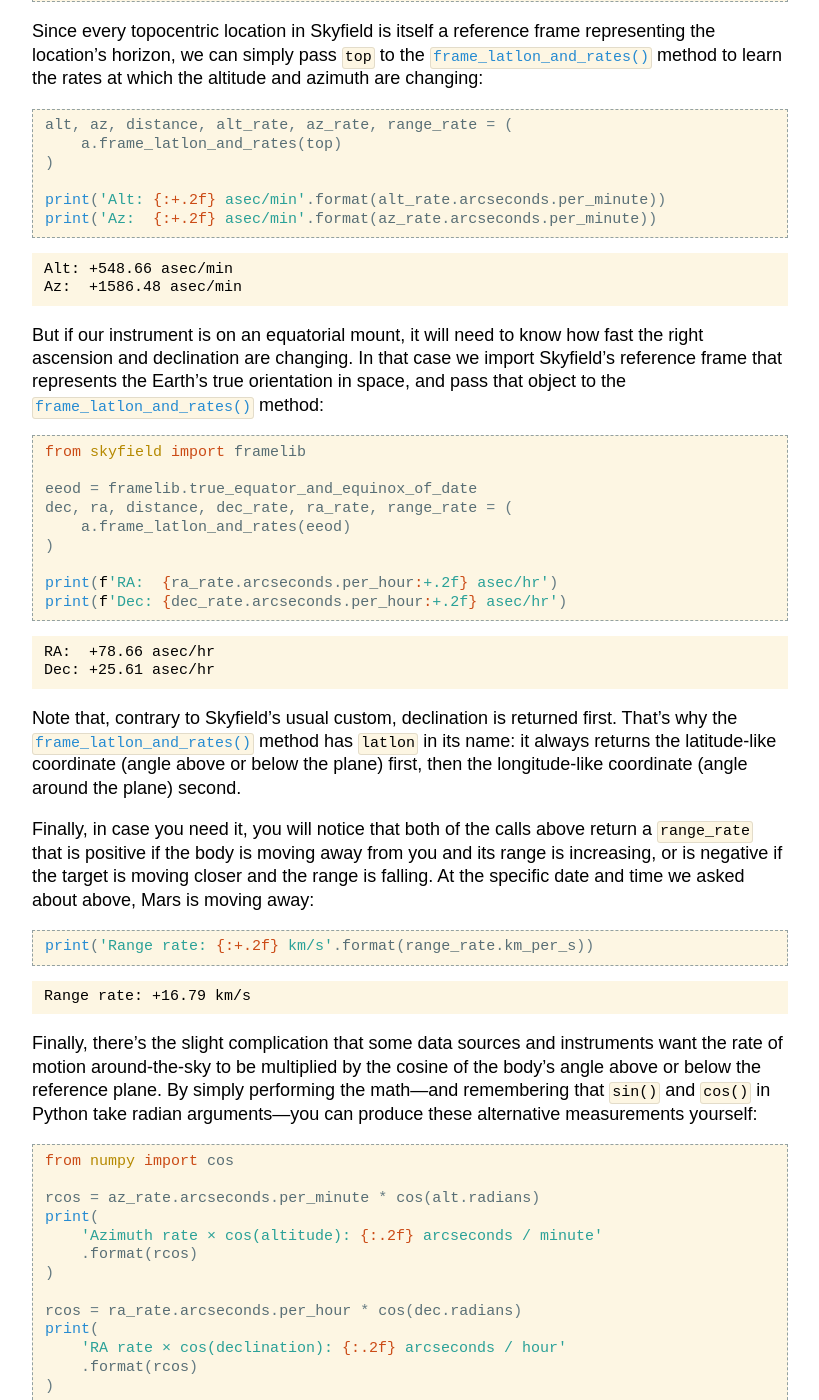
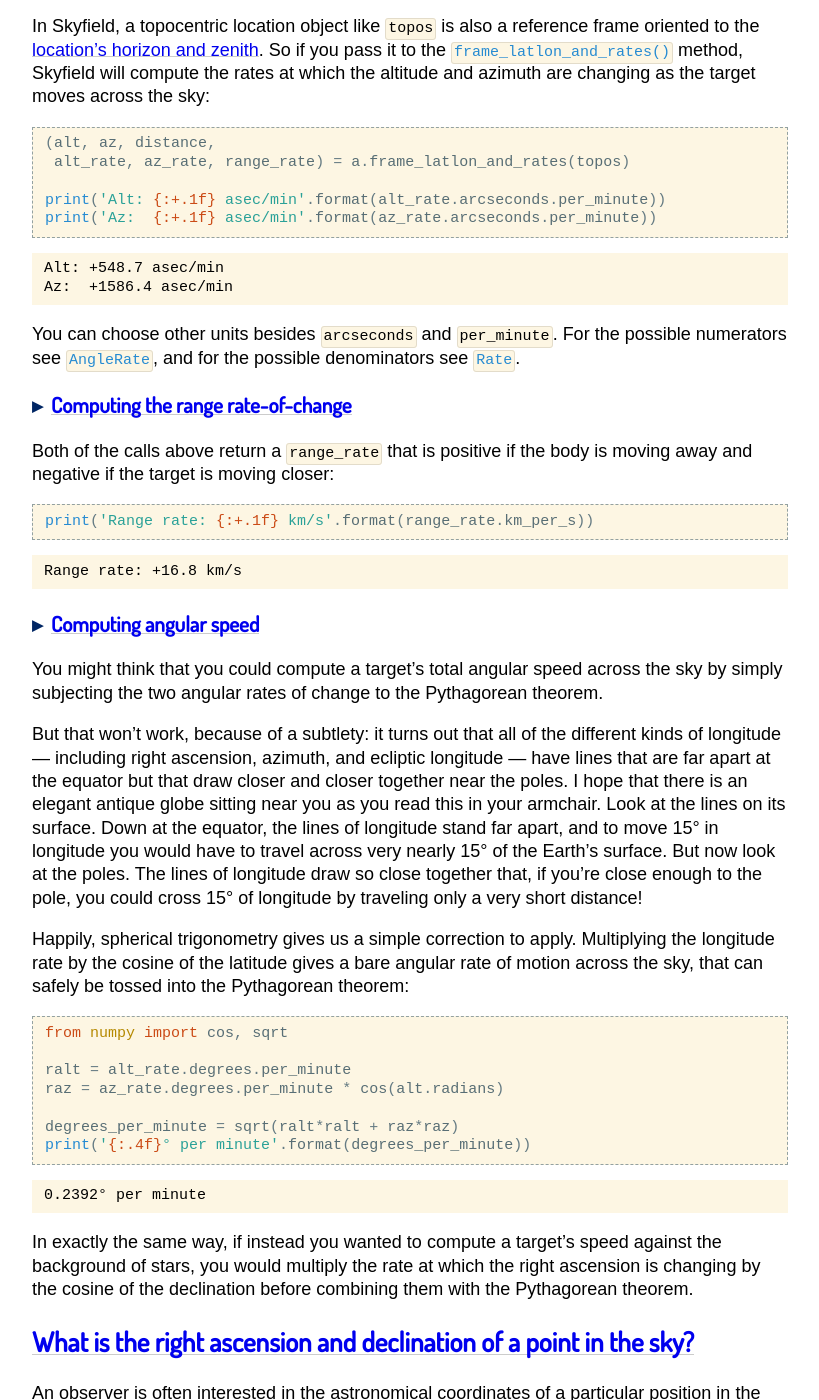
Before and after one commit to skyfielders/python-skyfield, a Sphinx documentation site: the page built from skyfield/documentation/examples.rst, in a window 1280 px wide and 1400 px high, scrolled down 8909 px. Shown: the whole window, without its empty margins (230-1049 px from the left). Built offline with Sphinx 7.4.7, drawn with Linux system fonts in a browser that asks for light colours; some web fonts are replaced; some of the changed text lies outside the part shown.

Commit message:
Rewrite ‘rates’ example to show range-rate too
Inspired by #934.  Also, this text links to numerators and denominators.

```diff
--- a/skyfield/documentation/examples.rst
+++ b/skyfield/documentation/examples.rst
@@ -497,135 +497,159 @@ like the Sun, Moon, or one of the planets.
 At what rate is a target moving across the sky?
 ===============================================
 
-Automatically-driven telescopes and antennas
-often need to know the rate at which an object is moving across the sky.
-Specifically,
-an instrument with a simple altazimuth mount
-will need to know the rates at which altitude and azimuth are changing,
-whereas a fancier equatorial mount
-will need the rates for right ascension and declination.
-
-The solution is the same in both cases:
-to call Skyfield’s
-:meth:`~skyfield.positionlib.ICRF.frame_latlon_and_rates()` position method
-and pass it the frame of reference
-in which you want the rates computed.
-In either case,
-you will want to start by asking Skyfield to compute an apparent position:
+If you are interested in the rate at which a target is moving across the sky,
+you can call Skyfield’s
+:meth:`~skyfield.positionlib.ICRF.frame_latlon_and_rates()` method
+and pass it the frame of reference in which you want the angles measured.
+First, compute the target’s position relative to your geographic location:
 
 .. testcode::
 
-    from skyfield.api import load, wgs84, N, E
+    from skyfield.api import load, wgs84, N,S,E,W
 
     ts = load.timescale()
     t = ts.utc(2021, 2, 3, 0, 0)
     planets = load('de421.bsp')
     earth, mars = planets['earth'], planets['mars']
-    top = wgs84.latlon(35.1844866 * N, 248.347300 * E, elevation_m=2106.9128)
+    topos = wgs84.latlon(35.1844 * N, 111.6535 * W, elevation_m=2099.5)
 
-    a = (earth + top).at(t).observe(mars).apparent()
+    a = (earth + topos).at(t).observe(mars).apparent()
 
-Since every topocentric location in Skyfield
-is itself a reference frame representing the location’s horizon,
-we can simply pass ``top`` to the
-:meth:`~skyfield.positionlib.ICRF.frame_latlon_and_rates()` method
-to learn the rates at which the altitude and azimuth are changing:
+In Skyfield, a topocentric location object like ``topos``
+is also a reference frame oriented to the
+:ref:`location’s horizon and zenith <horizontal-coordinates>`.
+So if you pass it to the
+:meth:`~skyfield.positionlib.ICRF.frame_latlon_and_rates()` method,
+Skyfield will compute the rates at which the altitude and azimuth are changing
+as the target moves across the sky:
 
 .. testcode::
 
-    alt, az, distance, alt_rate, az_rate, range_rate = (
-        a.frame_latlon_and_rates(top)
-    )
+    (alt, az, distance,
+     alt_rate, az_rate, range_rate) = a.frame_latlon_and_rates(topos)
 
-    print('Alt: {:+.2f} asec/min'.format(alt_rate.arcseconds.per_minute))
-    print('Az:  {:+.2f} asec/min'.format(az_rate.arcseconds.per_minute))
+    print('Alt: {:+.1f} asec/min'.format(alt_rate.arcseconds.per_minute))
+    print('Az:  {:+.1f} asec/min'.format(az_rate.arcseconds.per_minute))
 
 .. testoutput::
 
-    Alt: +548.66 asec/min
-    Az:  +1586.48 asec/min
+    Alt: +548.7 asec/min
+    Az:  +1586.4 asec/min
 
-But if our instrument is on an equatorial mount,
-it will need to know how fast
-the right ascension and declination are changing.
-In that case we import Skyfield’s reference frame
-that represents the Earth’s true orientation in space,
-and pass that object to the
-:meth:`~skyfield.positionlib.ICRF.frame_latlon_and_rates()` method:
+.. Why is this a comment? Because it is false. Using equinox-of-date
+   combines two motions, that of the body across the heavens, and that
+   of the Earth’s pole. Should I re-do this using Hour Angle?
+
+   Or maybe I should do this using a frame that is ICRS / J2000.
+   Except that, does Skyfield have such a frame?
+
+   Anyway:
+
+   Or, if you instead want to know how fast the target is moving
+   against the background of stars,
+   you can pass Skyfield’s built-in
+   :data:`~skyfield.framelib.true_equator_and_equinox_of_date` reference frame
+   to compute rates of moment in right ascension and declination:
+
+   .. testcode::
+
+       from skyfield import framelib
+
+       teqeq = framelib.true_equator_and_equinox_of_date
+       (dec, ra, distance,
+        dec_rate, ra_rate, range_rate) = a.frame_latlon_and_rates(teqeq)
+
+       print(f'RA:  {ra_rate.arcseconds.per_hour:+.1f} asec/hr')
+       print(f'Dec: {dec_rate.arcseconds.per_hour:+.1f} asec/hr')
+
+   .. testoutput::
+
+       RA:  +78.7 asec/hr
+       Dec: +25.6 asec/hr
+
+   Note that, contrary to Skyfield’s usual custom,
+   this technique returns declination as the first return value
+   instead of returning right ascension first.
+   That’s because the
+   :meth:`~skyfield.positionlib.ICRF.frame_latlon_and_rates()` method
+   always returns the latitude-like coordinate first,
+   which measures the target’s angle ±90° above or below the plane,
+   and then the longitude-like coordinate second,
+   which measures the target’s position 0°–360° around.
+   The ``latlon`` in its name can help you remember this.
+
+You can choose other units besides ``arcseconds`` and ``per_minute``.
+For the possible numerators see
+:class:`~skyfield.units.AngleRate`,
+and for the possible denominators see
+:class:`~skyfield.units.Rate`.
+
+Computing the range rate-of-change
+----------------------------------
+
+Both of the calls above return a ``range_rate``
+that is positive if the body is moving away
+and negative if the target is moving closer:
 
 .. testcode::
 
-    from skyfield import framelib
-
-    eeod = framelib.true_equator_and_equinox_of_date
-    dec, ra, distance, dec_rate, ra_rate, range_rate = (
-        a.frame_latlon_and_rates(eeod)
-    )
-
-    print(f'RA:  {ra_rate.arcseconds.per_hour:+.2f} asec/hr')
-    print(f'Dec: {dec_rate.arcseconds.per_hour:+.2f} asec/hr')
+    print('Range rate: {:+.1f} km/s'.format(range_rate.km_per_s))
 
 .. testoutput::
 
-    RA:  +78.66 asec/hr
-    Dec: +25.61 asec/hr
+    Range rate: +16.8 km/s
 
-Note that, contrary to Skyfield’s usual custom,
-declination is returned first.
-That’s why the
-:meth:`~skyfield.positionlib.ICRF.frame_latlon_and_rates()` method
-has ``latlon`` in its name:
-it always returns the latitude-like coordinate
-(angle above or below the plane) first,
-then the longitude-like coordinate
-(angle around the plane) second.
+Computing angular speed
+-----------------------
 
-Finally, in case you need it,
-you will notice that both of the calls above return a ``range_rate``
-that is positive if the body is moving away from you
-and its range is increasing,
-or is negative if the target is moving closer and the range is falling.
-At the specific date and time we asked about above,
-Mars is moving away:
+You might think that you could compute
+a target’s total angular speed across the sky
+by simply subjecting the two angular rates of change
+to the Pythagorean theorem.
+
+But that won’t work, because of a subtlety:
+it turns out that all of the different kinds of longitude —
+including right ascension, azimuth, and ecliptic longitude —
+have lines that are far apart at the equator
+but that draw closer and closer together near the poles.
+I hope that there is an elegant antique globe sitting near you
+as you read this in your armchair.
+Look at the lines on its surface.
+Down at the equator,
+the lines of longitude stand far apart,
+and to move 15° in longitude
+you would have to travel across very nearly 15° of the Earth’s surface.
+But now look at the poles.
+The lines of longitude draw so close together that,
+if you’re close enough to the pole,
+you could cross 15° of longitude
+by traveling only a very short distance!
+
+Happily, spherical trigonometry gives us a simple correction to apply.
+Multiplying the longitude rate by the cosine of the latitude
+gives a bare angular rate of motion across the sky,
+that can safely be tossed into the Pythagorean theorem:
 
 .. testcode::
 
-    print('Range rate: {:+.2f} km/s'.format(range_rate.km_per_s))
+    from numpy import cos, sqrt
+
+    ralt = alt_rate.degrees.per_minute
+    raz = az_rate.degrees.per_minute * cos(alt.radians)
+
+    degrees_per_minute = sqrt(ralt*ralt + raz*raz)
+    print('{:.4f}° per minute'.format(degrees_per_minute))
 
 .. testoutput::
 
-    Range rate: +16.79 km/s
+    0.2392° per minute
 
-Finally,
-there’s the slight complication
-that some data sources and instruments
-want the rate of motion around-the-sky
-to be multiplied by the cosine of the body’s angle
-above or below the reference plane.
-By simply performing the math—and
-remembering that ``sin()`` and ``cos()`` in Python take radian arguments—you
-can produce these alternative measurements yourself:
-
-.. testcode::
-
-    from numpy import cos
-
-    rcos = az_rate.arcseconds.per_minute * cos(alt.radians)
-    print(
-        'Azimuth rate × cos(altitude): {:.2f} arcseconds / minute'
-        .format(rcos)
-    )
-
-    rcos = ra_rate.arcseconds.per_hour * cos(dec.radians)
-    print(
-        'RA rate × cos(declination): {:.2f} arcseconds / hour'
-        .format(rcos)
-    )
-
-.. testoutput::
-
-    Azimuth rate × cos(altitude): 663.55 arcseconds / minute
-    RA rate × cos(declination): 75.16 arcseconds / hour
+In exactly the same way,
+if instead you wanted to compute a target’s speed
+against the background of stars,
+you would multiply the rate at which the right ascension is changing
+by the cosine of the declination
+before combining them with the Pythagorean theorem.
 
 What is the right ascension and declination of a point in the sky?
 ==================================================================
```
Also changed, not shown: 1 other file.
